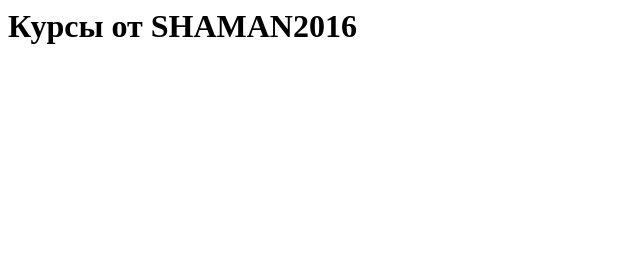
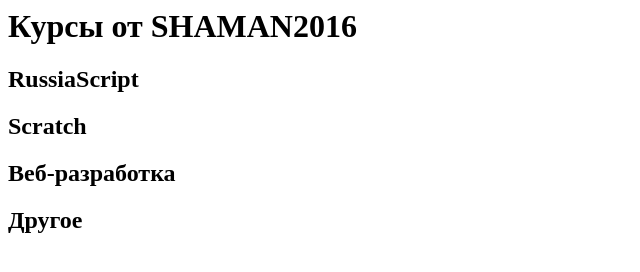
Before and after one commit to shaman2016scratch/shaman2016scratch.github.io, a plain HTML site: page courses/index.html in a window 1280 px wide. Shown: the whole page, without its empty margins (0-640 px from the left). Drawn offline with Linux system fonts and the light colour scheme.

Commit message:
Update index.html

```diff
--- a/courses/index.html
+++ b/courses/index.html
@@ -4,5 +4,9 @@
   </head>
   <body>
     <h1>Курсы от SHAMAN2016</h1>
+    <h2>RussiaScript</h2>
+    <h2>Scratch</h2>
+    <h2>Веб-разработка</h2>
+    <h2>Другое</h2>
   </body>
 </html>
```
